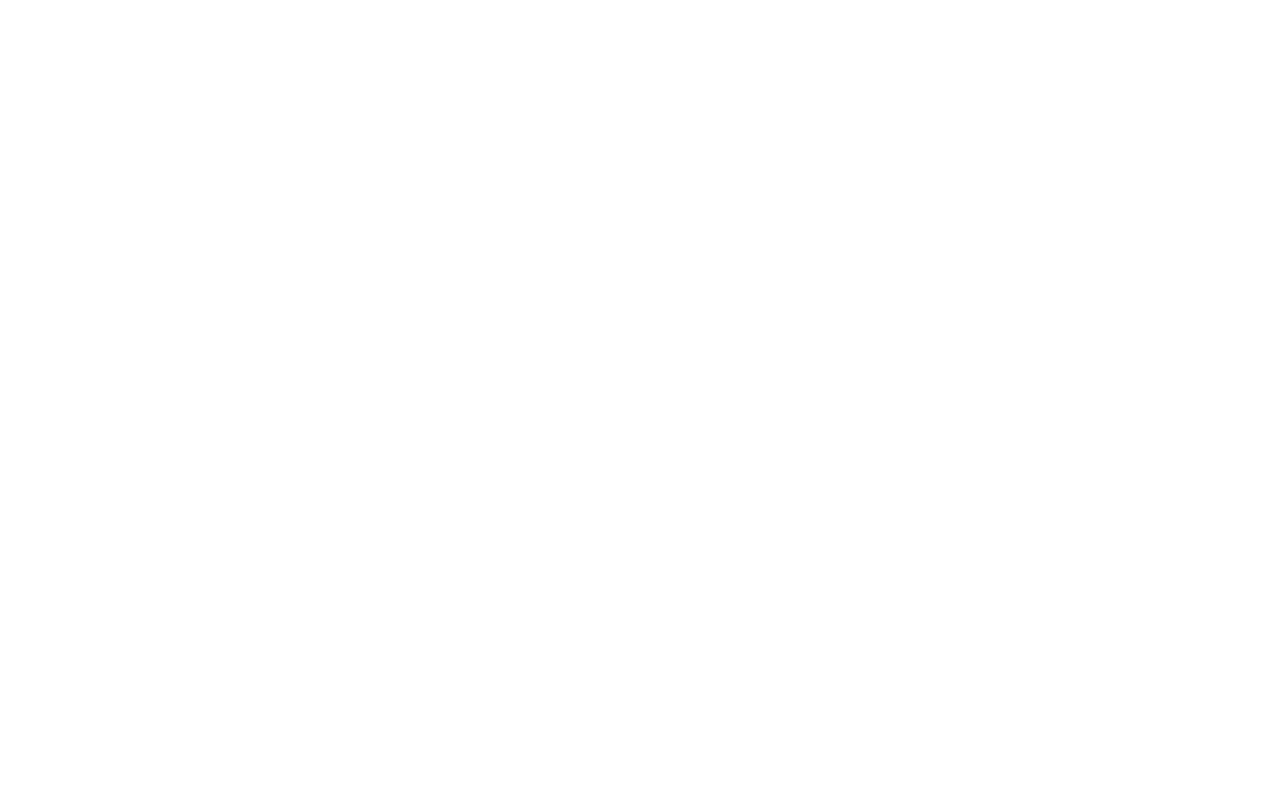
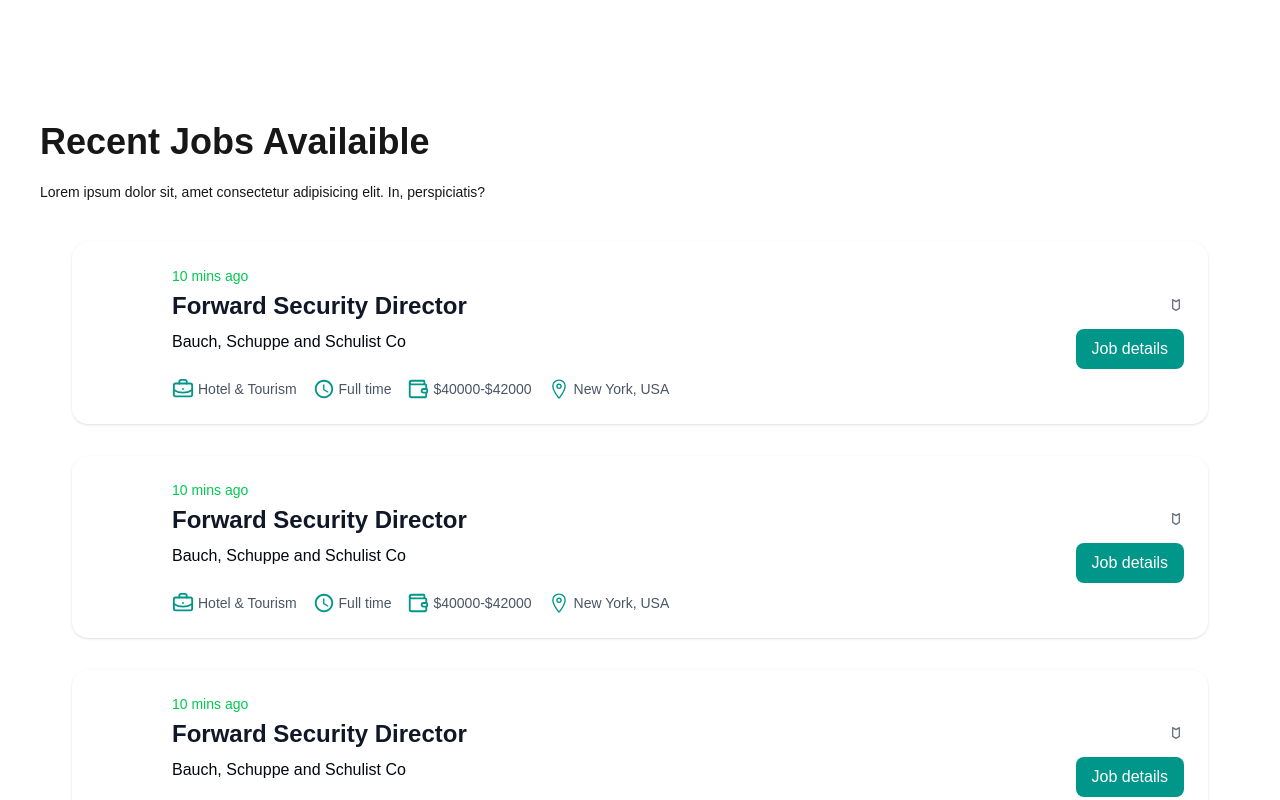
Before and after one commit to MonisFaheem/next-app, a Next.js app: page / in a window 1280 px wide. Shown: the part 580-1380 px from the top of the page. Before the commit the page ends 800 px from the top, so only its background shows below. Built offline with nearby package versions, Linux system fonts and the light colour scheme.

Commit message:
add changes

```diff
--- a/src/app/page.js
+++ b/src/app/page.js
@@ -1,10 +1,16 @@
 import HomeBanner from "@/components/Banners/HomeBanner";
+import HomeCard from "@/components/HomeCard";
 import Image from "next/image";
 
 export default function Home() {
   return (
     <div >
       <HomeBanner/>
+      <section className="mt-10 px-10">
+        <h1 className="font-bold text-4xl mb-5">Recent Jobs Availaible</h1>
+        <p className="text-sm mb-10">Lorem ipsum dolor sit, amet consectetur adipisicing elit. In, perspiciatis?</p>
+        <HomeCard/>
+      </section>
     </div>
   );
 }
--- /dev/null
+++ b/src/components/HomeCard.js
@@ -0,0 +1,90 @@
+import Image from 'next/image'
+import React from 'react'
+import { TbBadge } from "react-icons/tb";
+import { LuBriefcaseBusiness,LuWallet } from "react-icons/lu";
+import { MdAccessTime } from "react-icons/md";
+import { IoLocationOutline } from "react-icons/io5";
+const HomeCard = () => {
+  const jobs =[
+    {
+    id: 1,
+    logo: "/images/logo.png",
+    time: "10 mins ago",
+    title: "Forward Security Director",
+    company: "Bauch, Schuppe and Schulist Co",
+    category: "Hotel & Tourism",
+    type: "Full time",
+    salary: "$40000-$42000",
+    location: "New York, USA"
+  },
+  {
+    id: 2,
+    logo: "/images/logo.png",
+    time: "10 mins ago",
+    title: "Forward Security Director",
+    company: "Bauch, Schuppe and Schulist Co",
+    category: "Hotel & Tourism",
+    type: "Full time",
+    salary: "$40000-$42000",
+    location: "New York, USA"
+  },
+  {
+    id: 3,
+    logo: "/images/logo.png",
+    time: "10 mins ago",
+    title: "Forward Security Director",
+    company: "Bauch, Schuppe and Schulist Co",
+    category: "Hotel & Tourism",
+    type: "Full time",
+    salary: "$40000-$42000",
+    location: "New York, USA"
+  },
+  {
+    id: 4,
+    logo: "/images/logo.png",
+    time: "10 mins ago",
+    title: "Forward Security Director",
+    company: "Bauch, Schuppe and Schulist Co",
+    category: "Hotel & Tourism",
+    type: "Full time",
+    salary: "$40000-$42000",
+    location: "New York, USA"
+  },
+  ]
+  return (
+    <div className='px-4 sm:px-6 lg:px-8'>
+      <div className='flex flex-col gap-8'>
+      {jobs.map((job)=>(
+<div key={job.id} className='w-full bg-white mx-auto rounded-2xl shadow-sm p-6 flex flex-col sm:flex-row justify-between items-center gap-4'>
+      {/* left side */}
+<div className='flex items-start gap-4 w-full sm:w-auto'>
+  <div><Image src={job.logo}alt='company logo'
+  width={60}
+  height={60}/></div>
+  <div>
+    <p className='text-green-500 text-sm mb-1 rounded'>{job.time}</p>
+    <h2 className='text-2xl font-semibold text-gray-900'>{job.title}</h2>
+    <p className='text-[16px] mb-6 mt-2 text-gray-950'>{job.company}</p>
+    <div className='flex flex-wrap gap-4 text-gray-600 text-sm'>
+      <div className='flex items-center gap-1'><LuBriefcaseBusiness className='text-teal-600 text-[22px]'/>{job.category}</div>
+      <div className='flex items-center gap-1'><MdAccessTime className='text-teal-600 text-[22px]' />{job.type}</div>
+      <div className='flex items-center gap-1'><LuWallet className='text-teal-600 text-[22px]'/>{job.salary}</div>
+      <div className='flex items-center gap-1'><IoLocationOutline className='text-teal-600 text-[22px]'/>{job.location}</div>
+    </div>
+  </div>
+</div>
+
+{/* right side */}
+<div className='flex flex-col justify-between items-end gap-4'>
+  <button className='text-gray-500 hover:text-gray-700'><TbBadge /></button>
+  <button className='px-4 py-2 bg-teal-600 text-white rounded-lg hover:bg-teal-700 transition-colors'>Job details</button>
+</div>
+
+    </div>
+      ))}
+    </div>
+    </div>
+  )
+}
+
+export default HomeCard
```
